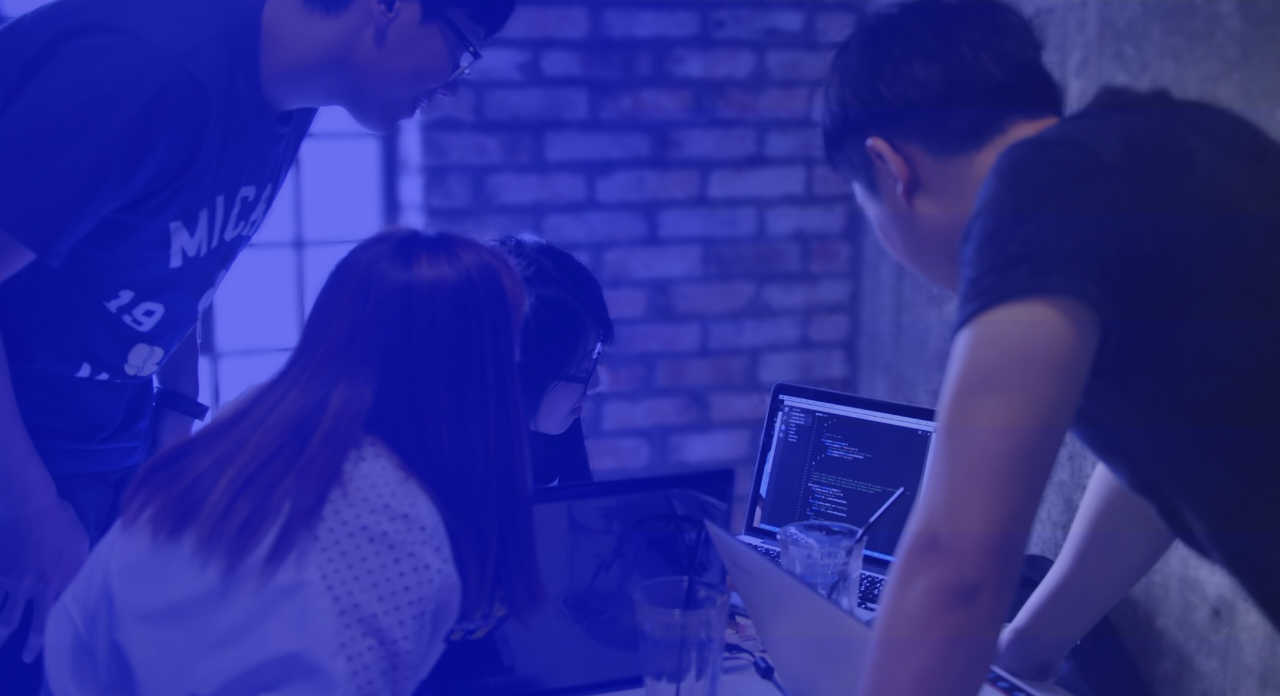
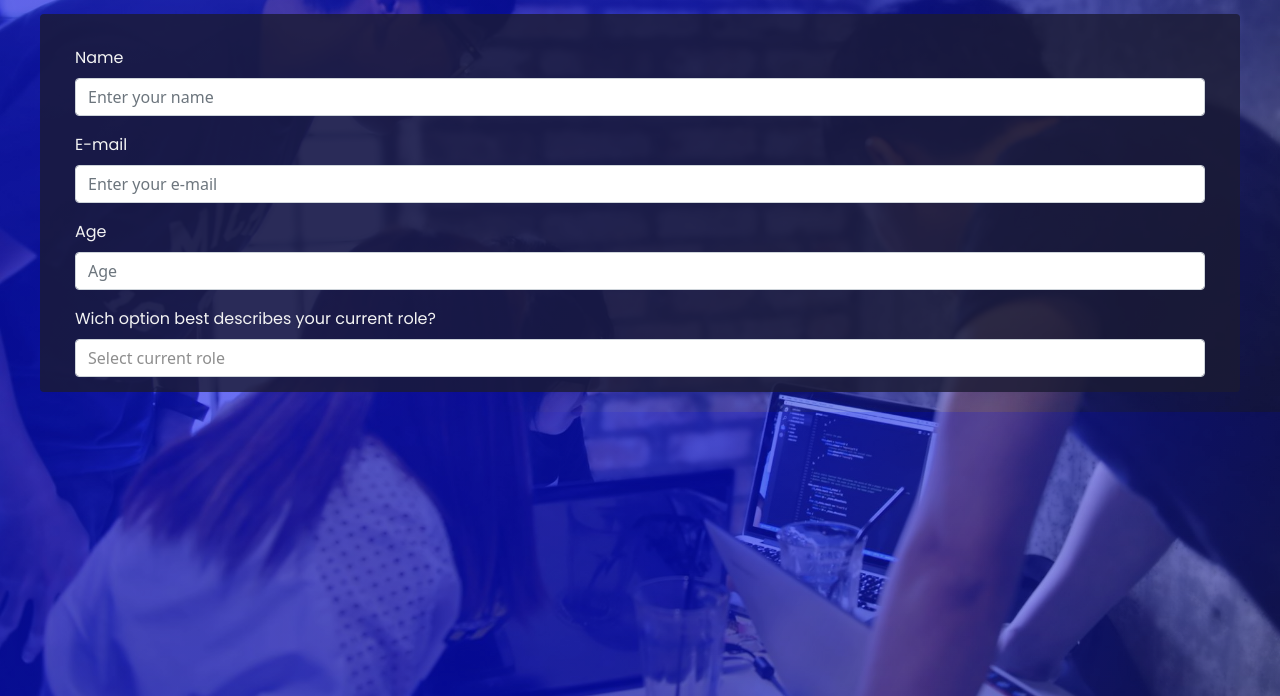
Before and after one commit to alexandruionel/Survey-form, a plain HTML site: page index.html in a window 1280 px wide. Shown: the part 104-800 px from the top of the page. Drawn offline with nearby package versions, Linux system fonts and the light colour scheme.

Commit message:
I added firt 4 questions of the survey

```diff
--- a/index.css
+++ b/index.css
@@ -61,3 +61,34 @@ header h2{
 
 
 /* MAin box */
+
+main{
+
+    max-width: 1200px;
+    margin:0 auto;
+    background: rgba(27, 27, 50, 0.8);
+    border-radius: 4px;
+}
+
+/* General edits to form */
+.form{
+    margin: 20px 20px;
+    padding:15px;
+}
+
+
+/* form labels edits */
+.form-label {
+    color: var(--color-white);
+    font-size: 16px;
+    font-family: Poppins,sans-serif;
+
+}
+
+
+/* Question 4 drop-doown botton  */
+#dropdown
+{
+    color: #8e8e8e;
+
+}
--- a/index.html
+++ b/index.html
@@ -21,7 +21,43 @@
 
 
     <main>
+        <form class="form">
+            <!-- Question 1 -->
 
+            <div class="mb-3 mt-3">
+                <label for="name" class="form-label">Name</label>
+                <input type="name" class="form-control" id="name" placeholder="Enter your name" name="name">
+            </div>
+
+            <!-- Question 2 -->
+            <div class="mb-3 mt-3">
+                <label for="email" class="form-label">E-mail</label>
+                <input type="email" class="form-control" id="email" placeholder="Enter your e-mail" name="email">
+            </div>
+
+            <!-- Question 3 -->
+
+            <div class="mb-3 mt-3">
+                <label for="age" class="form-label">Age</label>
+                <input type="age" class="form-control" id="age" placeholder="Age" name="age">
+            </div>
+
+            <!-- Question 4 -->
+
+            <div class="dropdown dropdown-menu-end">
+                <label for="name" class="form-label">Wich option best describes your current role?</label>
+                <select id="dropdown" name="role" class="form-control" placeholder="Select your current role" required>
+                    <option value="role">Select current role</option>
+                    <option value="student">Student</option>
+                    <option value="job">Full Time Job</option>
+                    <option value="learner">Full Time Learner</option>
+                    <option value="preferNo">Prefer not to say</option>
+                    <option value="other">Other</option>
+                  </select>
+              </div>
+
+            <!--  -->
+        </form>
     </main>
 </body>
 </html>
```
